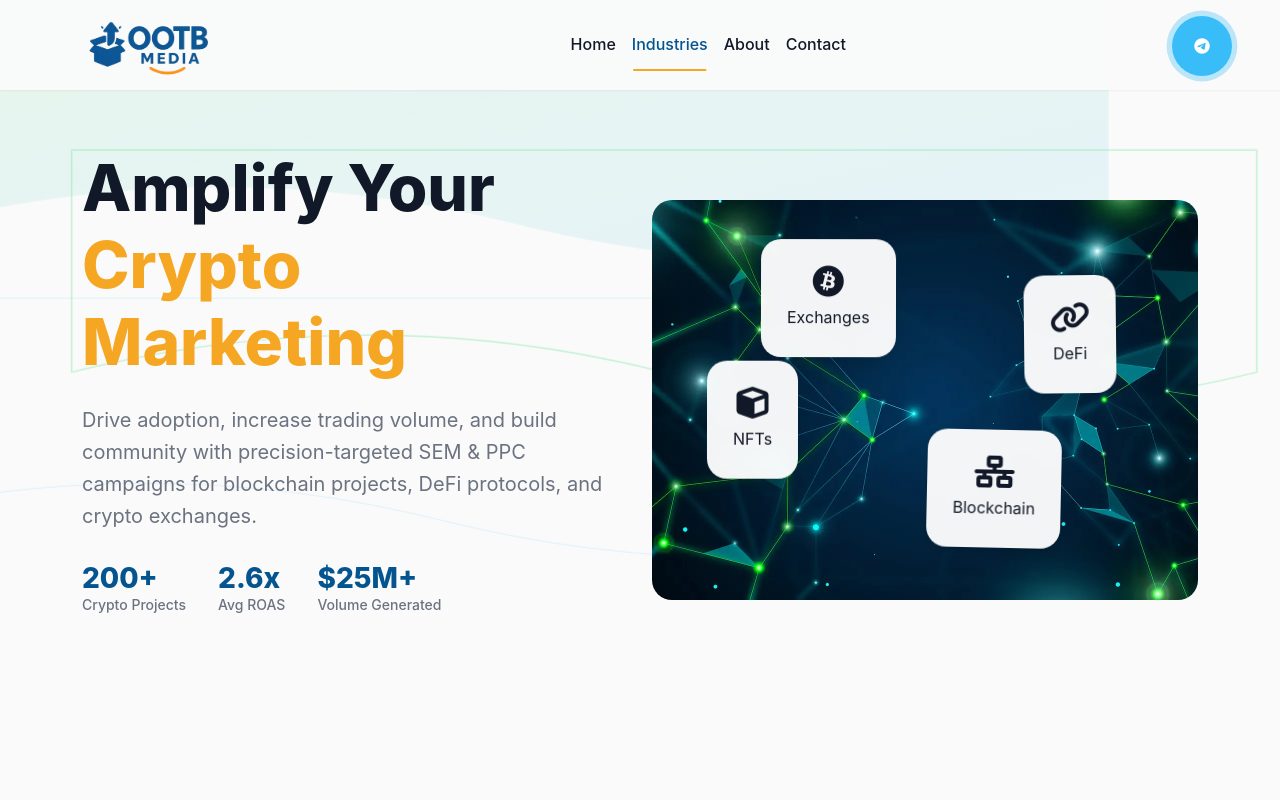
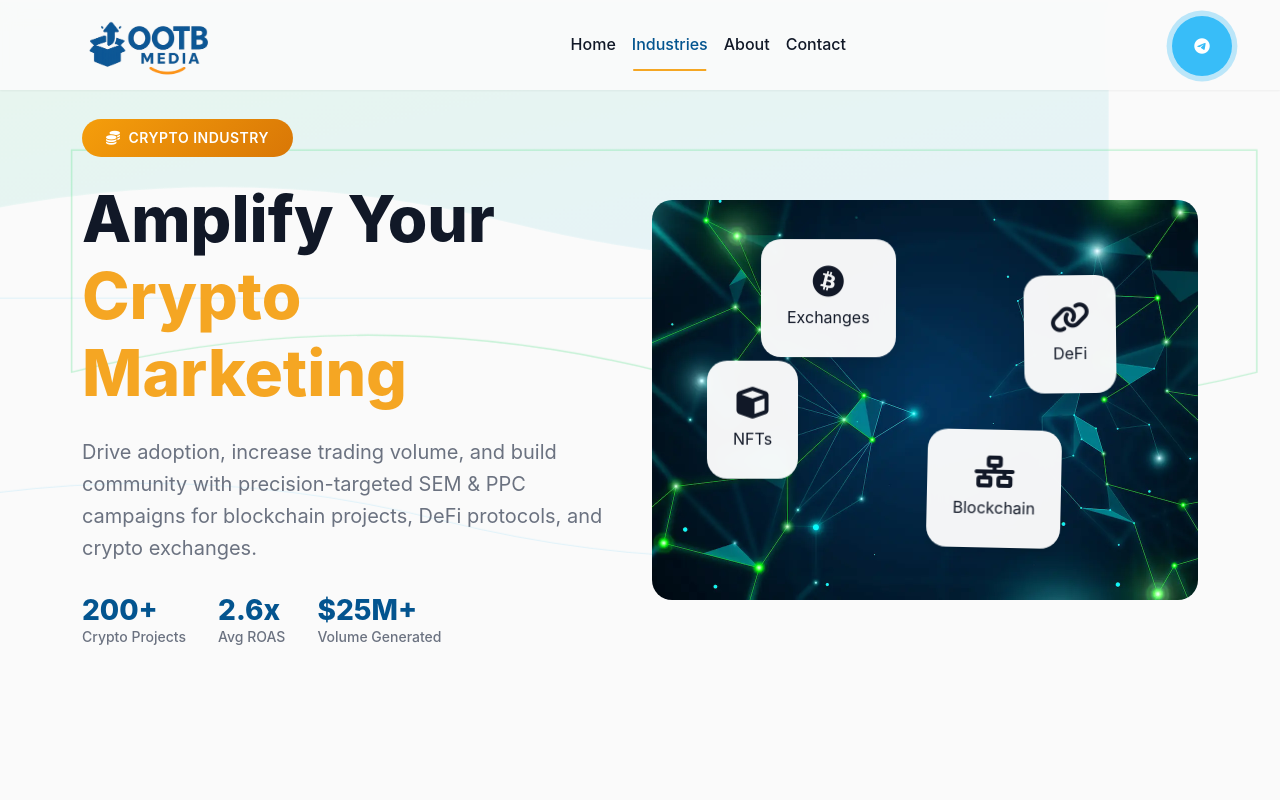
Before and after one commit to ElenaYa/ootb-media, a plain HTML site: page crypto.html in a window 1280 px wide. Shown: the top 800 px of the page. Drawn offline with nearby package versions, Linux system fonts and the light colour scheme.

Commit message:
Update crypto.html

```diff
--- a/crypto.html
+++ b/crypto.html
@@ -67,6 +67,9 @@
             <div class="row align-items-center min-vh-100">
                 <div class="col-lg-6">
                     <div class="hero-content reveal-up">
+                        <div class="industry-badge crypto">
+                            <i class="fas fa-coins me-2"></i>Crypto Industry
+                        </div>
                         <h1 class="hero-title">
                             Amplify Your<br>
                             <span class="text-warm-accent accent-reveal">Crypto Marketing</span>
```
